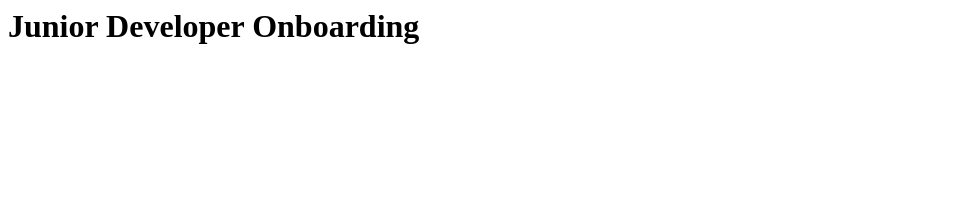
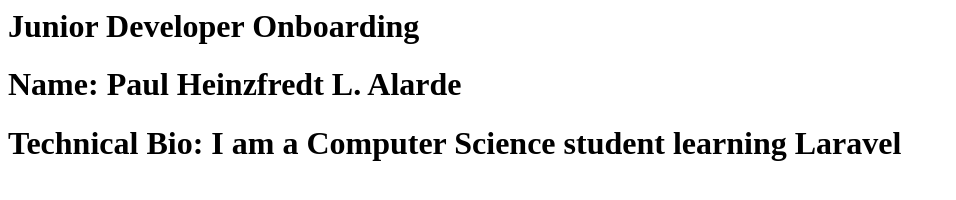
Before and after one commit to HeinsAlarde/devstream-onboarding-Alarde, a plain HTML site: page index.html in a window 1280 px wide. Shown: the whole page, without its empty margins (0-956 px from the left). Drawn offline with Linux system fonts and the light colour scheme.

Commit message:
feat: add employee bio to index

```diff
--- a/index.html
+++ b/index.html
@@ -1 +1,3 @@
 <h1>Junior Developer Onboarding<h1>
+<h1>Name: Paul Heinzfredt L. Alarde<h1>
+<h1>Technical Bio: I am a Computer Science student learning Laravel<h1>
```
